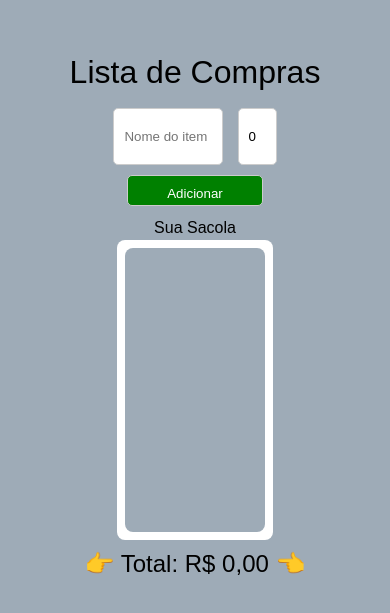
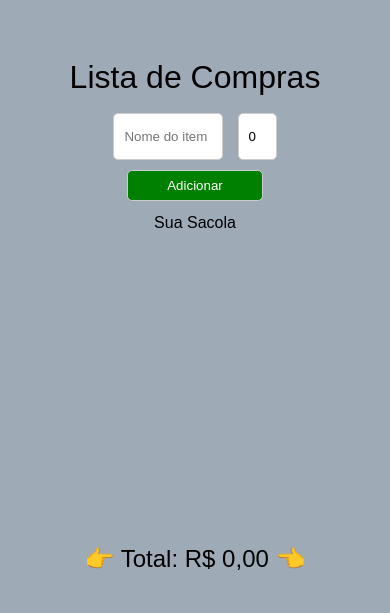
Before and after one commit to vinicius9141/app-compras, a Vue app: page / in a window 390 px wide. Shown: the part 111-724 px from the top of the page. Built offline with nearby package versions, Linux system fonts and the light colour scheme.

Commit message:
ajustes responsivos

```diff
--- a/public/index.html
+++ b/public/index.html
@@ -1,15 +1,23 @@
 <!DOCTYPE html>
 <html lang="pt-br">
   <head>
-    <meta charset="utf-8">
-    <meta http-equiv="X-UA-Compatible" content="IE=edge">
-    <meta name="viewport" content="width=device-width,initial-scale=1.0">
-    <link rel="icon" href="<%= BASE_URL %>favicon.ico">
+    <meta charset="utf-8" />
+    <meta
+      name="viewport"
+      content="width=device-width, initial-scale=1, maximum-scale=1, user-scalable=no"
+    />
+    <meta http-equiv="X-UA-Compatible" content="IE=edge" />
+    <meta name="viewport" content="width=device-width,initial-scale=1.0" />
+    <link rel="icon" href="<%= BASE_URL %>favicon.ico" />
     <title><%= htmlWebpackPlugin.options.title %></title>
   </head>
   <body>
     <noscript>
-      <strong>We're sorry but <%= htmlWebpackPlugin.options.title %> doesn't work properly without JavaScript enabled. Please enable it to continue.</strong>
+      <strong
+        >We're sorry but <%= htmlWebpackPlugin.options.title %> doesn't work
+        properly without JavaScript enabled. Please enable it to
+        continue.</strong
+      >
     </noscript>
     <div id="app"></div>
     <!-- built files will be auto injected -->
--- a/src/App.vue
+++ b/src/App.vue
@@ -132,6 +132,9 @@
   gap: 15px;
 }
 .buttonAdd {
+  display: flex;
+  justify-content: center;
+  align-items: center;
   margin: 10px;
   padding: 10px;
   border: 1px solid #ccc;
@@ -155,7 +158,6 @@
   height: 300px;
   width: 40vw;
   overflow: scroll;
-  background: #ffffff;
   padding: 8px;
   border-radius: 8px;
 }
@@ -175,4 +177,14 @@
   margin-top: 10px;
   font-size: 1.5rem;
 }
+
+@media screen and (max-width: 768px) {
+  li {
+    width: 35vw;
+    font-size: 0.6rem;
+  }
+  .mainForm input {
+    padding: 15px 10px;
+  }
+}
 </style>
```
